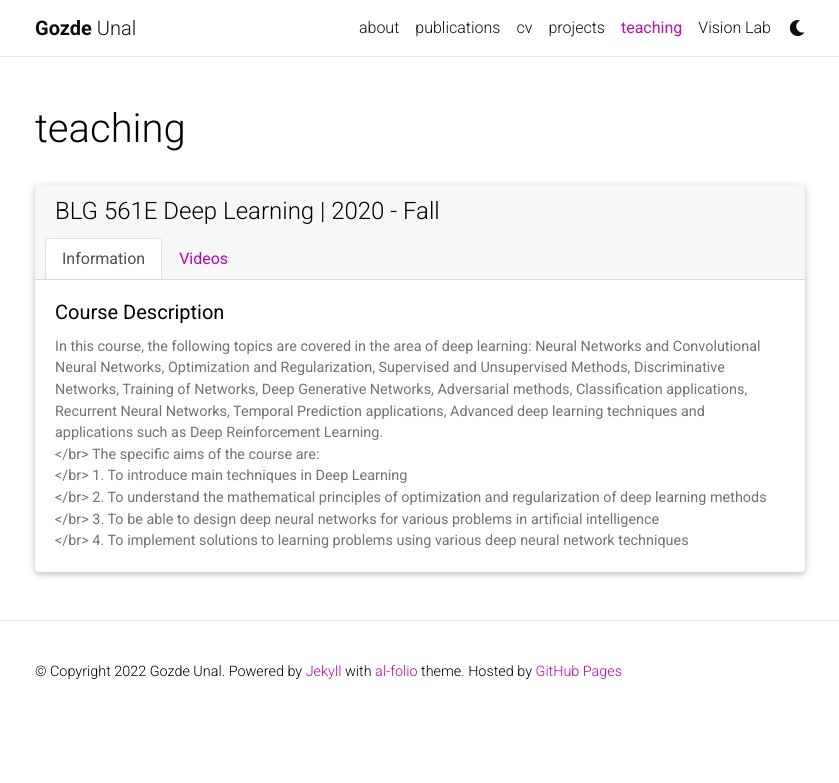
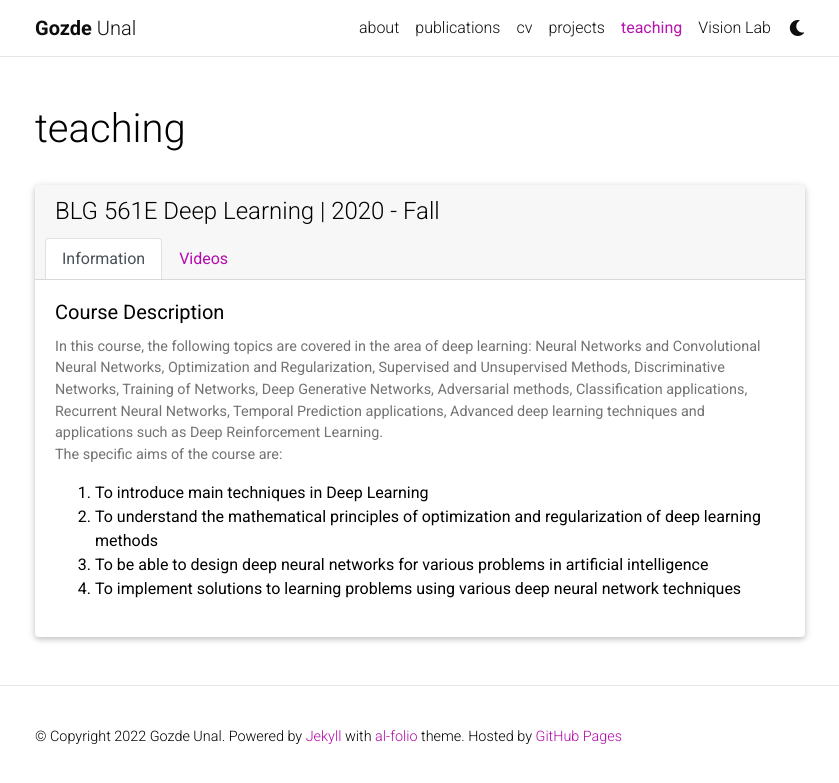
Before and after one commit to gozde-unal/gozde-unal.github.io, a Jekyll site: the page built from _pages/teaching.md, in a window 1280 px wide. Shown: the top 783 px of the page, without its empty margins (220-1059 px from the left). Built offline with Jekyll 4.4.1, drawn with Linux system fonts in a browser that asks for light colours; comment, search, counter and statistics services are not loaded; a style sheet for code colours, icons or effects is not loaded.

Commit message:
teaching

```diff
--- a/_data/teaching.yml
+++ b/_data/teaching.yml
@@ -5,9 +5,11 @@
     year: 2020
     video_link: https://www.youtube.com/embed/videoseries?list=PLAkQqIKJRWIaLet_vlLAXIbu0dSYwAPEy
     description: >
-      In this course, the following topics are covered in the area of deep learning: Neural Networks and Convolutional Neural Networks, Optimization and Regularization, Supervised and Unsupervised Methods, Discriminative Networks, Training of Networks, Deep Generative Networks, Adversarial methods, Classification applications, Recurrent Neural Networks, Temporal Prediction applications, Advanced deep learning techniques and applications such as Deep Reinforcement Learning. <br></br>
-      The specific aims of the course are: <br></br>
-        1. To introduce main techniques in Deep Learning <br></br>
-        2. To understand the mathematical principles of optimization and regularization of deep learning methods <br></br>
-        3. To be able to design deep neural networks for various problems in artificial intelligence <br></br>
-        4. To implement solutions to learning problems using various deep neural network techniques
+      In this course, the following topics are covered in the area of deep learning: Neural Networks and Convolutional Neural Networks, Optimization and Regularization, Supervised and Unsupervised Methods, Discriminative Networks, Training of Networks, Deep Generative Networks, Adversarial methods, Classification applications, Recurrent Neural Networks, Temporal Prediction applications, Advanced deep learning techniques and applications such as Deep Reinforcement Learning. <br>
+      The specific aims of the course are: <br>
+      <ol>
+        <li> To introduce main techniques in Deep Learning </li>
+        <li> To understand the mathematical principles of optimization and regularization of deep learning methods </li>
+        <li> To be able to design deep neural networks for various problems in artificial intelligence </li>
+        <li> To implement solutions to learning problems using various deep neural network techniques</li>
+      </ol>
```
